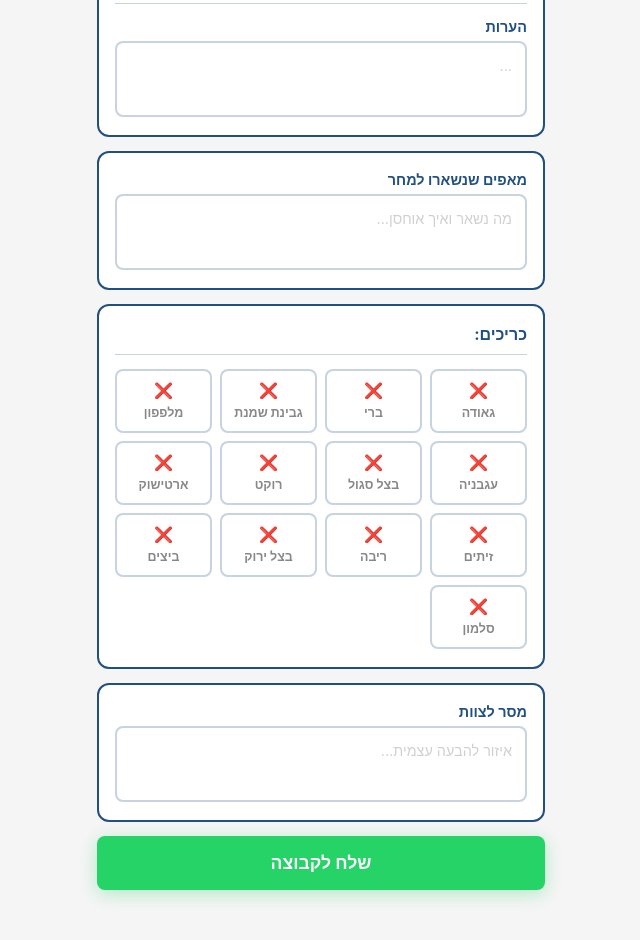
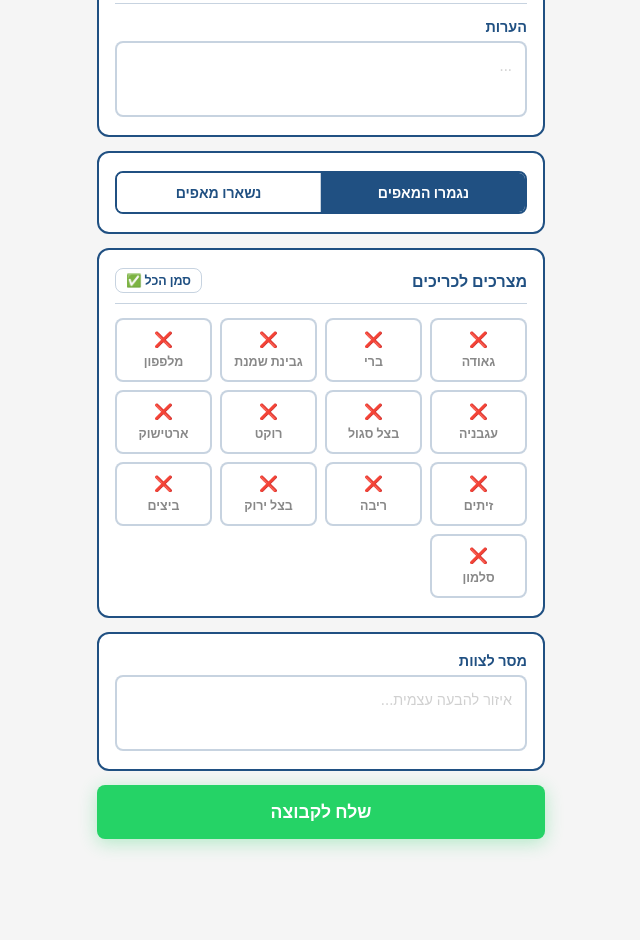
Before and after one commit to aviadvir123/amali-shifts, a plain HTML site: page index.html in a window 1280 px wide. Shown: the part 801-1741 px from the top of the page, without its empty margins (319-959 px from the left). After the commit the page ends 1706 px from the top, so only its background shows below. Drawn offline with Linux system fonts and the light colour scheme; a web font is replaced by a local one.

Commit message:
Add pastries segmented toggle, rename ingredients title, add bulk check
Co-Authored-By: Claude Sonnet 4.6 <noreply@anthropic.com>

```diff
--- a/index.html
+++ b/index.html
@@ -206,6 +206,41 @@
     }
     .field-error-msg.visible { display: block; }
 
+    /* ── Pastries segmented toggle ── */
+    .seg-toggle {
+      display: flex;
+      border-radius: var(--radius-sm);
+      border: 2px solid var(--blue);
+      overflow: hidden;
+      width: 100%;
+    }
+
+    .seg-btn {
+      flex: 1;
+      padding: 11px 8px;
+      border: none;
+      background: var(--white);
+      font-family: var(--font);
+      font-size: 0.88rem;
+      font-weight: 700;
+      color: var(--blue);
+      cursor: pointer;
+      transition: all 0.13s ease;
+      -webkit-tap-highlight-color: transparent;
+      touch-action: manipulation;
+      user-select: none;
+    }
+
+    .seg-btn:first-child { border-left: 1px solid var(--blue-border); }
+    .seg-btn:last-child  { border-right: 1px solid var(--blue-border); }
+
+    .seg-btn.active {
+      background: var(--blue);
+      color: var(--white);
+    }
+
+    .seg-btn:active { opacity: 0.8; }
+
     /* ── Send button ── */
     .send-btn {
       width: 100%;
@@ -252,16 +287,22 @@
 
   <!-- 2. Pastries -->
   <div class="card">
-    <div class="field-group">
-      <label class="field-label">מאפים שנשארו למחר</label>
+    <div class="seg-toggle">
+      <button class="seg-btn active" id="seg-none" onclick="setPastries(false)">נגמרו המאפים</button>
+      <button class="seg-btn"        id="seg-left" onclick="setPastries(true)">נשארו מאפים</button>
+    </div>
+    <div class="field-group" id="pastries-field" style="display:none; margin-top: 14px; padding-top: 14px; border-top: 1.5px solid var(--blue-border);">
       <textarea id="pastries-left" placeholder="מה נשאר ואיך אוחסן..."></textarea>
-      <span class="field-error-msg" id="pastries-error">לא נשאר כלום?</span>
+      <span class="field-error-msg" id="pastries-error">תספרו לנו מה נשאר</span>
     </div>
   </div>
 
   <!-- 3. Sandwich ingredients -->
   <div class="card">
-    <div class="card-title">כריכים:</div>
+    <div class="card-title" style="display:flex; justify-content:space-between; align-items:center;">
+      <span>מצרכים לכריכים</span>
+      <button id="check-all-ing" onclick="toggleAllIngredients()" style="font-family:var(--font);font-size:0.78rem;font-weight:700;color:var(--blue);background:none;border:1.5px solid var(--blue-border);border-radius:var(--radius-sm);padding:4px 10px;cursor:pointer;-webkit-tap-highlight-color:transparent;">סמן הכל ✅</button>
+    </div>
     <div class="toggle-grid" id="ingredients-grid"></div>
   </div>
 
@@ -312,6 +353,7 @@
 
   const ingState   = Object.fromEntries(INGREDIENTS.map(k => [k, false]));
   const checkState = Object.fromEntries(CHECKLIST.map(k => [k, false]));
+  let pastriesLeft = false;
 
   const now = new Date();
   document.getElementById('date-display').textContent =
@@ -344,9 +386,35 @@
       ingState[name] = !ingState[name];
       btn.classList.toggle('active', ingState[name]);
       btn.querySelector('.t-icon').textContent = ingState[name] ? '✅' : '❌';
+      const allDone = INGREDIENTS.every(n => ingState[n]);
+      document.getElementById('check-all-ing').textContent = allDone ? 'בטל הכל ❌' : 'סמן הכל ✅';
     });
     grid.appendChild(btn);
   });
+
+  // Bulk toggle all ingredients
+  function toggleAllIngredients() {
+    const allDone = INGREDIENTS.every(n => ingState[n]);
+    const target = !allDone;
+    INGREDIENTS.forEach(name => { ingState[name] = target; });
+    document.querySelectorAll('#ingredients-grid .toggle-btn').forEach(btn => {
+      btn.classList.toggle('active', target);
+      btn.querySelector('.t-icon').textContent = target ? '✅' : '❌';
+    });
+    document.getElementById('check-all-ing').textContent = target ? 'בטל הכל ❌' : 'סמן הכל ✅';
+  }
+
+  // Pastries segmented toggle
+  function setPastries(hasLeft) {
+    pastriesLeft = hasLeft;
+    document.getElementById('seg-none').classList.toggle('active', !hasLeft);
+    document.getElementById('seg-left').classList.toggle('active',  hasLeft);
+    document.getElementById('pastries-field').style.display = hasLeft ? 'flex' : 'none';
+    if (!hasLeft) {
+      document.getElementById('pastries-left').classList.remove('field-error');
+      document.getElementById('pastries-error').classList.remove('visible');
+    }
+  }
 
   // Clear error state on input
   document.getElementById('pastries-left').addEventListener('input', () => {
@@ -383,8 +451,12 @@
     if (checkNotes) msg += `${R}הערות: ${checkNotes}\n`;
 
     // Pastries
-    const pastries = document.getElementById('pastries-left').value.trim();
-    if (pastries) msg += `\n${R}*מאפים שנשארו למחר:*\n${R}${pastries}\n`;
+    if (pastriesLeft) {
+      const pastries = document.getElementById('pastries-left').value.trim();
+      msg += `\n${R}*מאפים שנשארו למחר:*\n${R}${pastries}\n`;
+    } else {
+      msg += `\n${R}*מאפים שנשארו למחר:*\n${R}לא נשארו מאפים\n`;
+    }
 
     // Ingredients
     const missing = INGREDIENTS.filter(n => !ingState[n]);
@@ -406,10 +478,10 @@
   function sendWhatsApp() {
     let valid = true;
 
-    // מאפים שנשארו למחר — always mandatory
+    // מאפים שנשארו למחר — mandatory only when toggle is ✅
     const pastriesEl = document.getElementById('pastries-left');
     const pastriesErr = document.getElementById('pastries-error');
-    if (pastriesEl.value.trim().length === 0) {
+    if (pastriesLeft && pastriesEl.value.trim().length === 0) {
       pastriesEl.classList.add('field-error');
       pastriesErr.classList.add('visible');
       valid = false;
```
